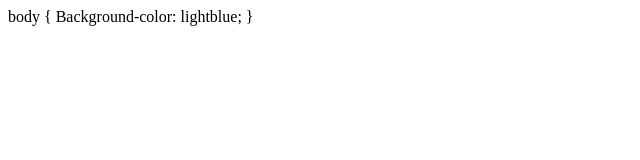
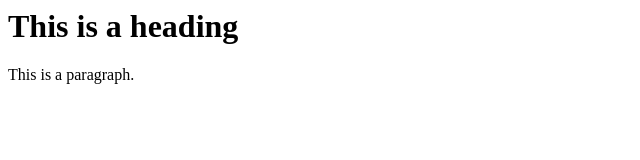
Before and after one commit to MaxStromi/Placeholder, a plain HTML site: page Index.html in a window 1280 px wide. Shown: the whole page, without its empty margins (0-640 px from the left). Drawn offline with Linux system fonts and the light colour scheme.

Commit message:
Update Index.html

```diff
--- a/Index.html
+++ b/Index.html
@@ -1,5 +1,9 @@
 <html lang="en">
-body {
-  Background-color: lightblue;
-}
+<head>
+  <title>Page Title</title>
+</head>
+<body>
+  <h1>This is a heading</h1>
+  <p>This is a paragraph.</p>
+</body>
 </html>
```
